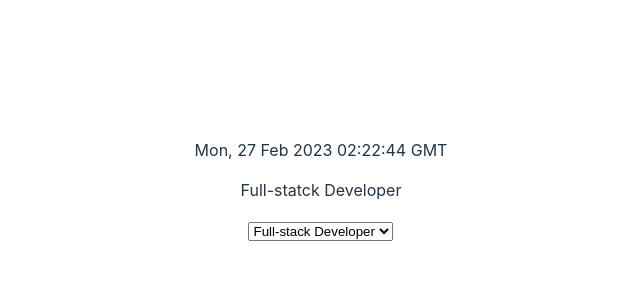
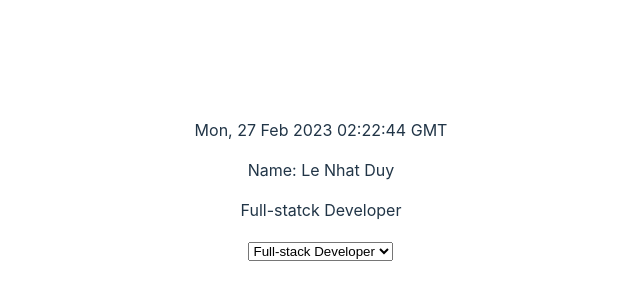
Before and after one commit to rayleigh420/ReactTS_Basic, a React (Vite) app: page /one in a window 1280 px wide. Shown: the part 218-518 px from the top of the page, without its empty margins (319-959 px from the left). Built offline with nearby package versions, Linux system fonts and the light colour scheme.

Commit message:
Try to use props

```diff
--- a/src/components/Message.tsx
+++ b/src/components/Message.tsx
@@ -1,12 +1,14 @@
 import { ChangeEvent, useState } from "react"
+import { IInfo } from "../pages/Page_one"
 
-const Message = () => {
+const Message = ({ name }: { name: string }) => {
     const [message, setMessage] = useState<string>('Full-statck Developer')
 
     const changeOption = (e: ChangeEvent<{ value: unknown }>) => setMessage(e.target.value as string)
 
     return (
         <>
+            <p>Name: {name}</p>
             <p>{message}</p>
             <select onChange={changeOption}>
                 <option>Full-stack Developer</option>
--- a/src/pages/Page_one.tsx
+++ b/src/pages/Page_one.tsx
@@ -1,11 +1,25 @@
+import { useState } from "react"
 import Clock from "../components/Clock"
 import Message from "../components/Message"
 
+export type IInfo = {
+    name: string,
+    progress: string,
+    school: string,
+}
+
 const Page_one = () => {
+    // const info: IInfo = {
+    //     name: 'Le Nhat Duy',
+    //     progress: 'In Progress',
+    //     school: 'University of Science'
+    // }
+    const name: string = "Le Nhat Duy"
+
     return (
         <>
             <Clock />
-            <Message />
+            <Message name={name} />
         </>
     )
 }
```
